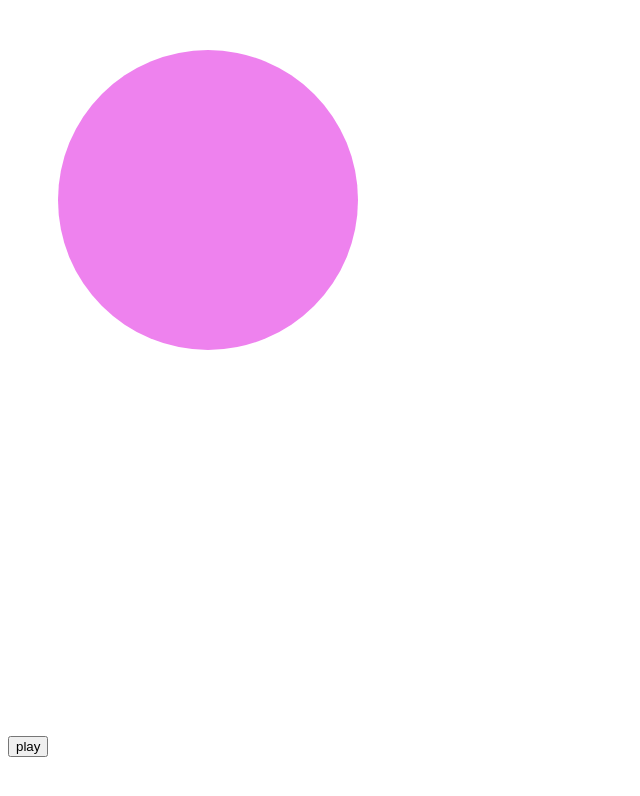
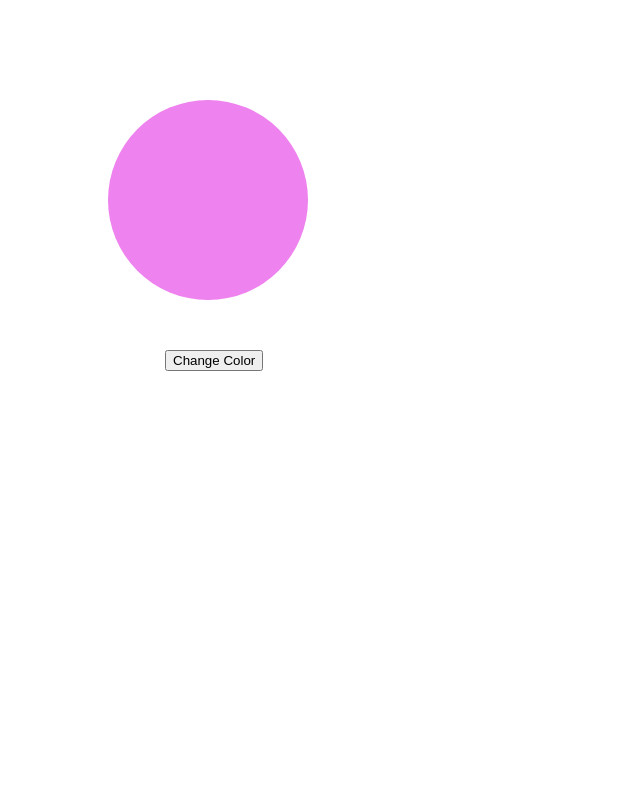
Before and after one commit to arif034/css-implementation, a React (Create React App) app: page / in a window 1280 px wide. Shown: the top 796 px of the page, without its empty margins (0-640 px from the left). Built offline with nearby package versions, Linux system fonts and the light colour scheme.

Commit message:
change-color on button click successfully implemented change-color on button click successfully implemented

```diff
--- a/src/App.js
+++ b/src/App.js
@@ -1,11 +1,11 @@
 import "./styles.css";
 import { Component } from "react";
-import Circle from "./component/Circle.js";
+import Circle2 from "./component/Circle2.js";
 class App extends Component {
   render() {
     return (
       <div id="id-1" className="App">
-        <Circle />
+        <Circle2 />
       </div>
     );
   }
--- /dev/null
+++ b/src/component/Circle2.js
@@ -0,0 +1,96 @@
+import { Component } from "react";
+
+class Circle2 extends Component {
+  constructor(props) {
+    super(props);
+    this.state = {
+      cName: "circle2-1"
+    };
+  }
+  changeColor = () => {
+    switch (this.state.cName) {
+      case "circle2-1": {
+        this.setState(() => {
+          return {
+            cName: "circle2-2"
+          };
+        });
+        break;
+      }
+      case "circle2-2": {
+        this.setState(() => {
+          return {
+            cName: "circle2-3"
+          };
+        });
+        break;
+      }
+
+      case "circle2-3": {
+        this.setState(() => {
+          return {
+            cName: "circle2-4"
+          };
+        });
+        break;
+      }
+
+      case "circle2-4": {
+        this.setState(() => {
+          return {
+            cName: "circle2-5"
+          };
+        });
+        break;
+      }
+
+      case "circle2-5": {
+        this.setState(() => {
+          return {
+            cName: "circle2-6"
+          };
+        });
+        break;
+      }
+
+      case "circle2-6": {
+        this.setState(() => {
+          return {
+            cName: "circle2-7"
+          };
+        });
+        break;
+      }
+
+      case "circle2-7": {
+        this.setState(() => {
+          return {
+            cName: "circle2-1"
+          };
+        });
+        break;
+      }
+
+      default: {
+        this.setState(() => {
+          return {
+            cName: "circle2-1"
+          };
+        });
+        break;
+      }
+    }
+  };
+
+  render() {
+    return (
+      <div className={this.state.cName}>
+        <button className="button-1" onClick={this.changeColor}>
+          Change Color
+        </button>
+      </div>
+    );
+  }
+}
+
+export default Circle2;
--- a/src/styles.css
+++ b/src/styles.css
@@ -60,3 +60,63 @@
   margin: 200px;
   transform: translate(-50%, -50%);
 }
+
+.circle2-1 {
+  background-color: violet;
+  width: 200px;
+  height: 200px;
+  margin: 100px;
+  border-radius: 100px;
+}
+
+.circle2-2 {
+  background-color: indigo;
+  width: 200px;
+  height: 200px;
+  margin: 100px;
+  border-radius: 100px;
+}
+
+.circle2-3 {
+  background-color: blue;
+  width: 200px;
+  height: 200px;
+  margin: 100px;
+  border-radius: 100px;
+}
+
+.circle2-4 {
+  background-color: green;
+  width: 200px;
+  height: 200px;
+  margin: 100px;
+  border-radius: 100px;
+}
+
+.circle2-5 {
+  background-color: yellow;
+  width: 200px;
+  height: 200px;
+  margin: 100px;
+  border-radius: 100px;
+}
+
+.circle2-6 {
+  background-color: orange;
+  width: 200px;
+  height: 200px;
+  margin: 100px;
+  border-radius: 100px;
+}
+
+.circle2-7 {
+  background-color: red;
+  width: 200px;
+  height: 200px;
+  margin: 100px;
+  border-radius: 100px;
+}
+
+.button-1 {
+  transform: translate(57px, 250px);
+}
```
